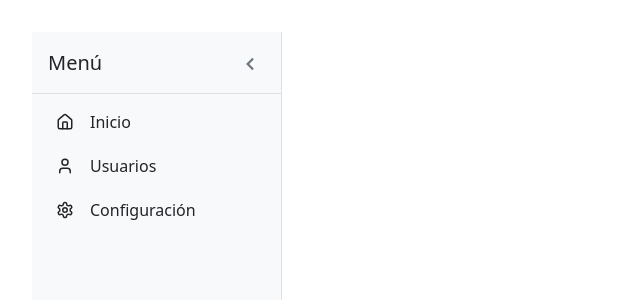
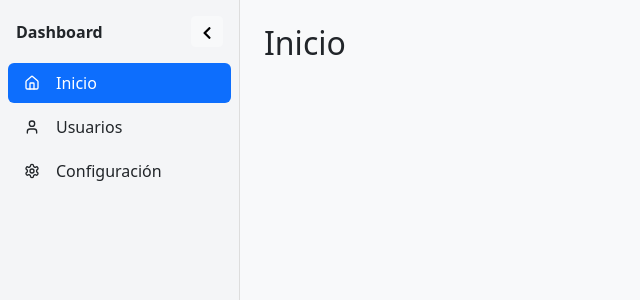
Before and after one commit to JosiGB09/SmartEnrollment, a React (Vite) app in the folder SmartEnrollment-frontend/: page / in a window 1280 px wide. Shown: the top 300 px of the page, without its empty margins (0-640 px from the left). Built offline with nearby package versions, Linux system fonts and the light colour scheme.

Commit message:
integracion de react-router en el sidebar

```diff
--- a/SmartEnrollment-frontend/package.json
+++ b/SmartEnrollment-frontend/package.json
@@ -14,7 +14,8 @@
     "react": "^19.2.0",
     "react-bootstrap": "^2.10.10",
     "react-dom": "^19.2.0",
-    "react-icons": "^5.5.0"
+    "react-icons": "^5.5.0",
+    "react-router-dom": "^7.12.0"
   },
   "devDependencies": {
     "@eslint/js": "^9.39.1",
--- a/SmartEnrollment-frontend/src/App.jsx
+++ b/SmartEnrollment-frontend/src/App.jsx
@@ -1,13 +1,28 @@
-import { useState } from 'react'
-import reactLogo from './assets/react.svg'
-import viteLogo from '/vite.svg'
-import './App.css'
-import Sidebar from './sidebar'
+import { Routes, Route } from "react-router-dom";
+import MainLayout from "./layouts/MainLayout";
+
+function Home() {
+  return <h2>Inicio</h2>;
+}
+
+function Users() {
+  return <h2>Usuarios</h2>;
+}
+
+function Settings() {
+  return <h2>Configuración</h2>;
+}
 
 function App() {
-  const [count, setCount] = useState(0)
-
-  return <Sidebar />;
+  return (
+    <Routes>
+      <Route element={<MainLayout />}>
+        <Route path="/" element={<Home />} />
+        <Route path="/usuarios" element={<Users />} />
+        <Route path="/configuracion" element={<Settings />} />
+      </Route>
+    </Routes>
+  );
 }
 
-export default App
+export default App;
--- /dev/null
+++ b/SmartEnrollment-frontend/src/components/sidebar.jsx
@@ -0,0 +1,76 @@
+
+import { Nav } from "react-bootstrap";
+import { NavLink } from "react-router-dom";
+import { FaBars, FaChevronLeft } from "react-icons/fa";
+import { LuHouse, LuUser, LuSettings } from "react-icons/lu";
+import { useState, useContext } from "react";
+import { ThemeContext } from "../context/ThemeContext";
+
+
+function Sidebar() {
+  const [isOpen, setIsOpen] = useState(true);
+  const { theme, toggleTheme } = useContext(ThemeContext);
+
+
+  return (
+    <aside
+      style={{
+        width: isOpen ? "240px" : "70px",
+        transition: "width 0.3s",
+        minHeight: "100vh",
+        background: "#f4f5f7",
+        borderRight: "1px solid #ddd",
+      }}
+    >
+      {/* Header */}
+      <div className="d-flex align-items-center justify-content-between p-3">
+        {isOpen && <strong>Dashboard</strong>}
+        <button
+          className="btn btn-sm btn-light"
+          onClick={() => setIsOpen(!isOpen)}
+        >
+          {isOpen ? <FaChevronLeft /> : <FaBars />}
+        </button>
+      </div>
+
+      {/* Links */}
+      <Nav className="flex-column gap-1 px-2">
+        <NavLink
+          to="/"
+          end
+          className={({ isActive }) =>
+            `nav-link d-flex align-items-center gap-3 rounded px-3 py-2
+             ${isActive ? "bg-primary text-white" : "text-dark"}`
+          }
+        >
+          <LuHouse />
+          {isOpen && "Inicio"}
+        </NavLink>
+
+        <NavLink
+          to="/usuarios"
+          className={({ isActive }) =>
+            `nav-link d-flex align-items-center gap-3 rounded px-3 py-2
+             ${isActive ? "bg-primary text-white" : "text-dark"}`
+          }
+        >
+          <LuUser />
+          {isOpen && "Usuarios"}
+        </NavLink>
+
+        <NavLink
+          to="/configuracion"
+          className={({ isActive }) =>
+            `nav-link d-flex align-items-center gap-3 rounded px-3 py-2
+             ${isActive ? "bg-primary text-white" : "text-dark"}`
+          }
+        >
+          <LuSettings />
+          {isOpen && "Configuración"}
+        </NavLink>
+      </Nav>
+    </aside>
+  );
+}
+
+export default Sidebar;
--- /dev/null
+++ b/SmartEnrollment-frontend/src/context/ThemeContext.jsx
@@ -0,0 +1,16 @@
+import { createContext, useState } from "react";
+
+export const ThemeContext = createContext();
+
+export function ThemeProvider({ children }) {
+  const [theme, setTheme] = useState("light");
+
+  const toggleTheme = () =>
+    setTheme((prev) => (prev === "light" ? "dark" : "light"));
+
+  return (
+    <ThemeContext.Provider value={{ theme, toggleTheme }}>
+      <div data-theme={theme}>{children}</div>
+    </ThemeContext.Provider>
+  );
+}
--- /dev/null
+++ b/SmartEnrollment-frontend/src/layouts/MainLayout.jsx
@@ -0,0 +1,16 @@
+import Sidebar from "../components/Sidebar";
+import { Outlet } from "react-router-dom";
+
+function MainLayout() {
+  return (
+    <div className="d-flex">
+      <Sidebar />
+
+      <main className="flex-grow-1 p-4 bg-light">
+        <Outlet />
+      </main>
+    </div>
+  );
+}
+
+export default MainLayout;
--- a/SmartEnrollment-frontend/src/main.jsx
+++ b/SmartEnrollment-frontend/src/main.jsx
@@ -1,11 +1,14 @@
-import { StrictMode } from 'react'
-import { createRoot } from 'react-dom/client'
-import './index.css'
-import App from './App.jsx'
-import 'bootstrap/dist/css/bootstrap.min.css';
+import React from "react";
+import ReactDOM from "react-dom/client";
+import { BrowserRouter } from "react-router-dom";
+import App from "./App";
+import { ThemeProvider } from "./context/ThemeContext";
+import "bootstrap/dist/css/bootstrap.min.css";
 
-createRoot(document.getElementById('root')).render(
-  <StrictMode>
-    <App />
-  </StrictMode>,
-)
+ReactDOM.createRoot(document.getElementById("root")).render(
+  <BrowserRouter>
+    <ThemeProvider>
+      <App />
+    </ThemeProvider>
+  </BrowserRouter>
+);
--- a/SmartEnrollment-frontend/src/sidebar.jsx
+++ /dev/null
@@ -1,53 +0,0 @@
-import { useState } from "react";
-import { Nav } from "react-bootstrap";
-import { FaBars, FaChevronLeft } from "react-icons/fa";
-import { LuHouse, LuUser, LuSettings } from "react-icons/lu";
-
-function Sidebar() {
-  const [isOpen, setIsOpen] = useState(true);
-
-  return (
-    <aside
-      className="d-flex flex-column border-end"
-      style={{
-        width: isOpen ? "250px" : "60px",
-        transition: "width 0.5s",
-        minHeight: "100vh",
-        backgroundColor: "#f8f9fa",
-        color: "#212529",
-      }}
-    >
-      {/* Header */}
-      <div className="d-flex align-items-center justify-content-between p-3 border-bottom">
-        {isOpen && <h5 className="m-0 text-dark">Menú</h5>}
-
-        <button
-          className="btn btn-sm btn-outline-secondary border-0"
-          onClick={() => setIsOpen(!isOpen)}
-        >
-          {isOpen ? <FaChevronLeft /> : <FaBars />}
-        </button>
-      </div>
-
-      {/* Links */}
-      <Nav className="flex-column gap-1 px-2 mt-2">
-        <Nav.Link className="sidebar-link d-flex align-items-center gap-3 rounded px-3 py-2">
-          <LuHouse size={18} />
-          {isOpen && "Inicio"}
-        </Nav.Link>
-
-        <Nav.Link className="sidebar-link d-flex align-items-center gap-3 rounded px-3 py-2">
-          <LuUser size={18} />
-          {isOpen && "Usuarios"}
-        </Nav.Link>
-
-        <Nav.Link className="sidebar-link d-flex align-items-center gap-3 rounded px-3 py-2">
-          <LuSettings size={18} />
-          {isOpen && "Configuración"}
-        </Nav.Link>
-      </Nav>
-    </aside>
-  );
-}
-
-export default Sidebar;
```
Also changed, not shown: SmartEnrollment-frontend/src/components/sidebar.css (renamed from SmartEnrollment-frontend/src/sidebar.css), 1 other file (tests, documents, lock files or other folders).
